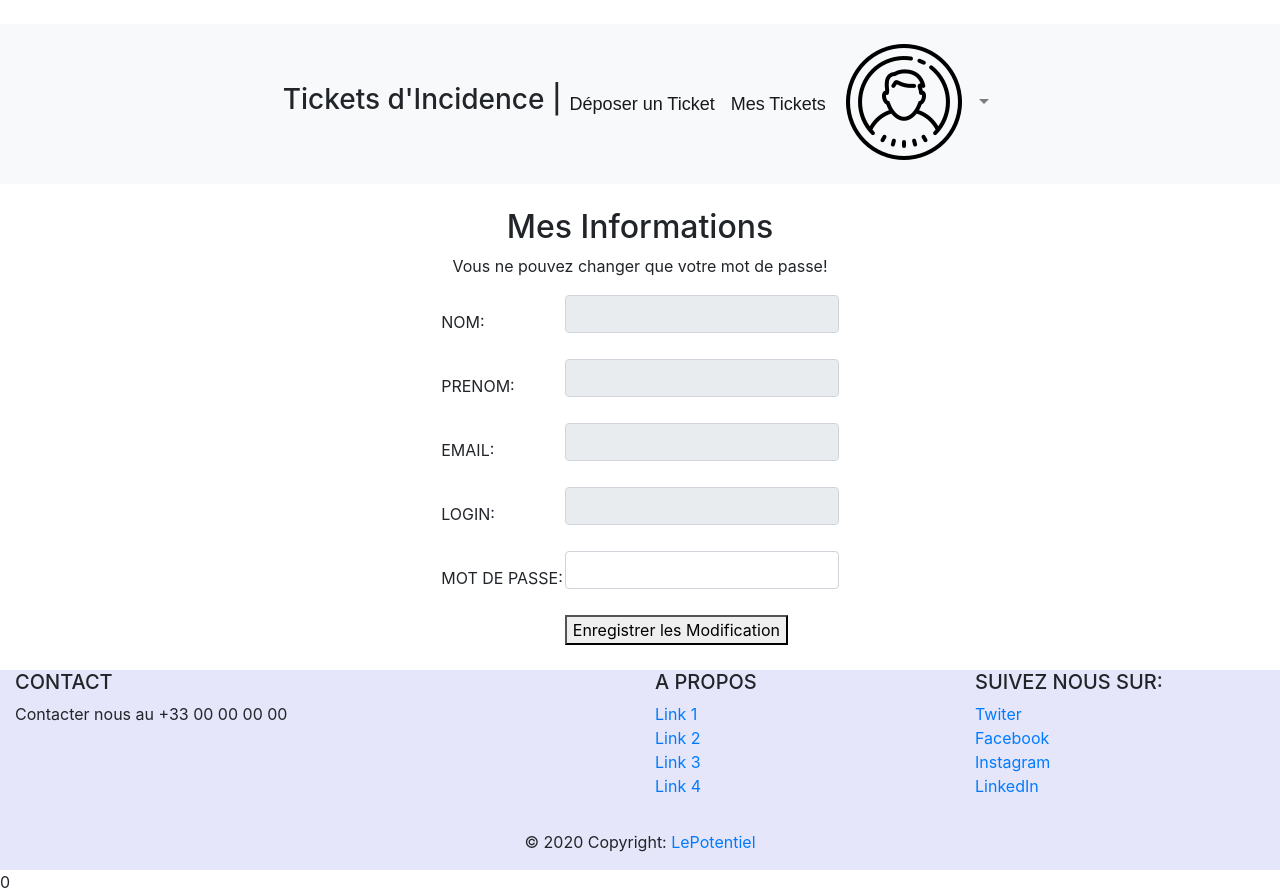
After one commit to groupe-projet-web/Projet_test, a PHP site: page /mesInfo.php in a window 1280 px wide. The commit adds this page. Run offline with PHP 8.4, Linux system fonts and the light colour scheme; the visitor is signed in with stand-in values (Sample User, id 1); data that the repository does not hold is empty; some libraries are stand-ins or nearby versions.

Commit message:
mes informations terminé

```diff
--- a/headerUtilisateur.php
+++ b/headerUtilisateur.php
@@ -25,7 +25,7 @@
 
                         </a>
                         <div class="dropdown-menu" aria-labelledby="navbarDropdown">
-                            <a class="dropdown-item" href="#">Mes Informations</a>
+                            <a class="dropdown-item" href="mesInfo.php">Mes Informations</a>
                             <a class="dropdown-item" href="AccueilUtil.php">Mes Tickets</a>
                             <div class="dropdown-divider"></div>
                             <a class="dropdown-item" href="Deconnexion.php">Deconnexion</a>
--- /dev/null
+++ b/mesInfo.php
@@ -0,0 +1,101 @@
+<?php
+session_start();
+require_once 'connexion.php';
+if(!isset($_SESSION["role"]))
+{
+    die("<strong>Accès resevé aux personnes enregistés</strong>");
+}
+if($_SESSION["role"]!="client")
+{
+    die("<strong>Vous n'etes pas un Utilisateur</strong>");
+}
+// Création du texte de la requ�te
+$reqtxt="select nom,prenom,email,login from utilisateur where login=:log";
+
+// Préparation
+$req=$maCnx->prepare($reqtxt);
+$req->bindParam(':log',$_SESSION['login']);
+
+
+$req->execute();
+
+//R�cup�ration des donn�es dans un tableau associatif
+$tabRes=$req->fetchAll(PDO::FETCH_ASSOC);
+
+ if(count($tabRes)==1)
+
+ $Res=$tabRes[0];
+
+?>
+<!DOCTYPE html>
+
+<html lang="en" xmlns="http://www.w3.org/1999/xhtml">
+<head>
+    <meta charset="utf-8" />
+<link rel="stylesheet" type="text/css" href="/Web_Mini_Projet/mesCss/style.css" />
+ <link rel="stylesheet" href="mesCss/bootstrap.min.css" />
+<link rel="stylesheet" href="mesCss/fichCss.css" />
+<link href="//maxcdn.bootstrapcdn.com/bootstrap/4.1.1/css/bootstrap.min.css" rel="stylesheet" id="bootstrap-css">
+<script src="//maxcdn.bootstrapcdn.com/bootstrap/4.1.1/js/bootstrap.min.js"></script>
+<script src="//cdnjs.cloudflare.com/ajax/libs/jquery/3.2.1/jquery.min.js"></script>
+<!--Made with love by Mutiullah Samim -->
+<!--Bootsrap 4 CDN-->
+<link rel="stylesheet" href="https://stackpath.bootstrapcdn.com/bootstrap/4.1.3/css/bootstrap.min.css" integrity="sha384-MCw98/SFnGE8fJT3GXwEOngsV7Zt27NXFoaoApmYm81iuXoPkFOJwJ8ERdknLPMO" crossorigin="anonymous">
+<!--Fontawesome CDN-->
+<link rel="stylesheet" href="https://use.fontawesome.com/releases/v5.3.1/css/all.css" integrity="sha384-mzrmE5qonljUremFsqc01SB46JvROS7bZs3IO2EmfFsd15uHvIt+Y8vEf7N7fWAU" crossorigin="anonymous">
+<style type="text/css">
+</style>
+    <title>Mes informations</title>
+</head>
+
+
+<body>
+<?php include('headerutilisateur.php'); ?>
+	<div class="container">
+
+		<div align="center">
+
+			<form action="traitermesInfo.php" method="GET">
+				<table>
+					<tr>
+						<br />
+					</tr>
+					<tr>
+						<h2>Mes Informations </h2>
+					</tr>
+					<tr>
+						<p>Vous ne pouvez changer que votre mot de passe! </p>
+					</tr>
+					<tr>
+						<td><label for=login>NOM: </label></td>
+						<td><input type="text" class="form-control" name="nom" placeholder="<?php echo $Res['nom'];?>"disabled ><br></td>
+					</tr>
+					<tr>
+						<td><label for=login>PRENOM: </label></td>
+						<td><input type="text" class="form-control" name="prenom"  placeholder="<?php echo $Res['prenom'];?>" disabled><br></td>
+					</tr>
+					<tr>
+						<td><label for=login>EMAIL: </label></td>
+						<td><input type="text" class="form-control" name="email" placeholder="<?php echo $Res['email'];?>" disabled><br></td>
+					</tr>
+					<tr>
+						<td><label for=login>LOGIN: </label></td>
+						<td><input type="text" class="form-control" name="login" placeholder="<?php echo $Res['login'];?>" disabled ><br></td>
+					</tr>
+					<tr>
+						<td><label for=pass>MOT DE PASSE: </label></td>
+						<td><input type="password" class="form-control" name="pass" ><br></td>
+					</tr>
+					<tr>
+						<td></td>
+						<td><button type="submit" name="submit">Enregistrer les Modification</button></td>
+					</tr>
+					<tr></tr>
+				</table>
+			</form>
+		</div>
+	</div>
+</body>
+<?php include('footer.php'); ?> 0
+
+</html>
```
Also changed, not shown: traitermesInfo.php (added, +52 -0 lines).
